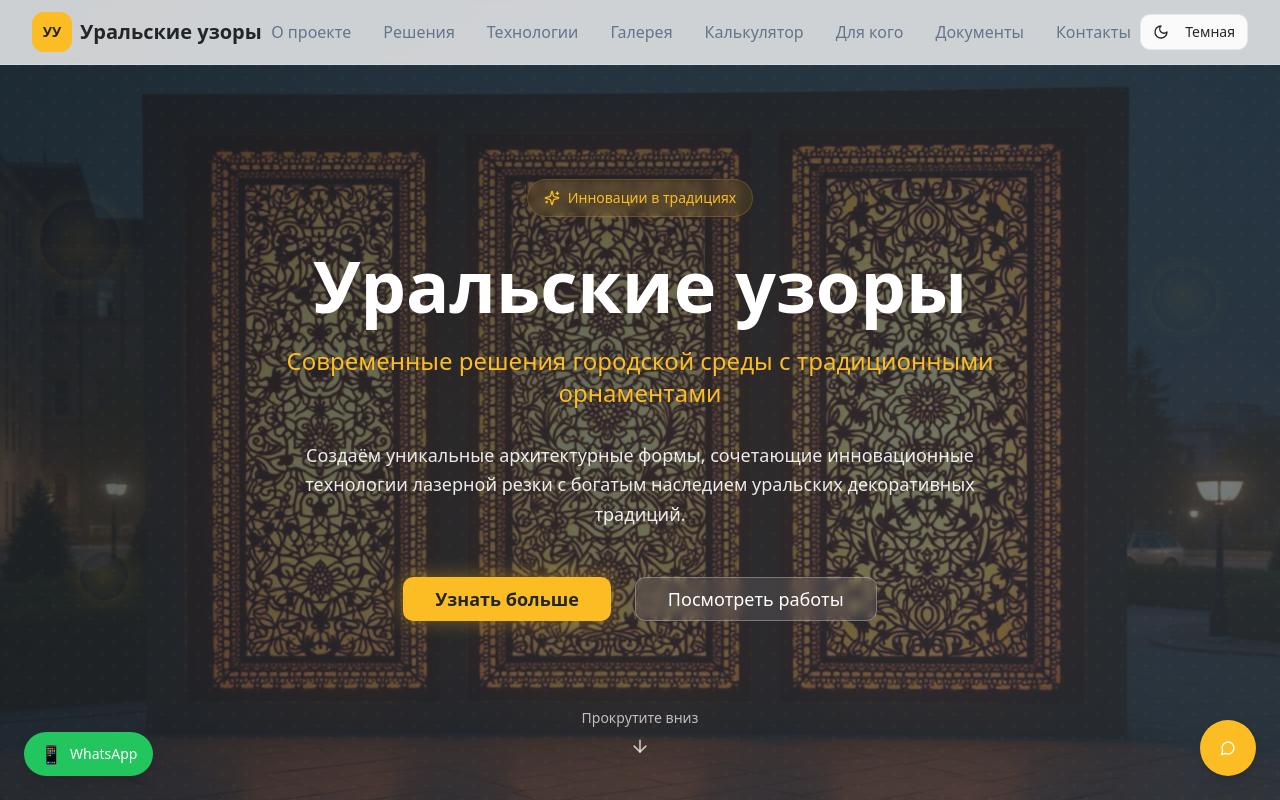
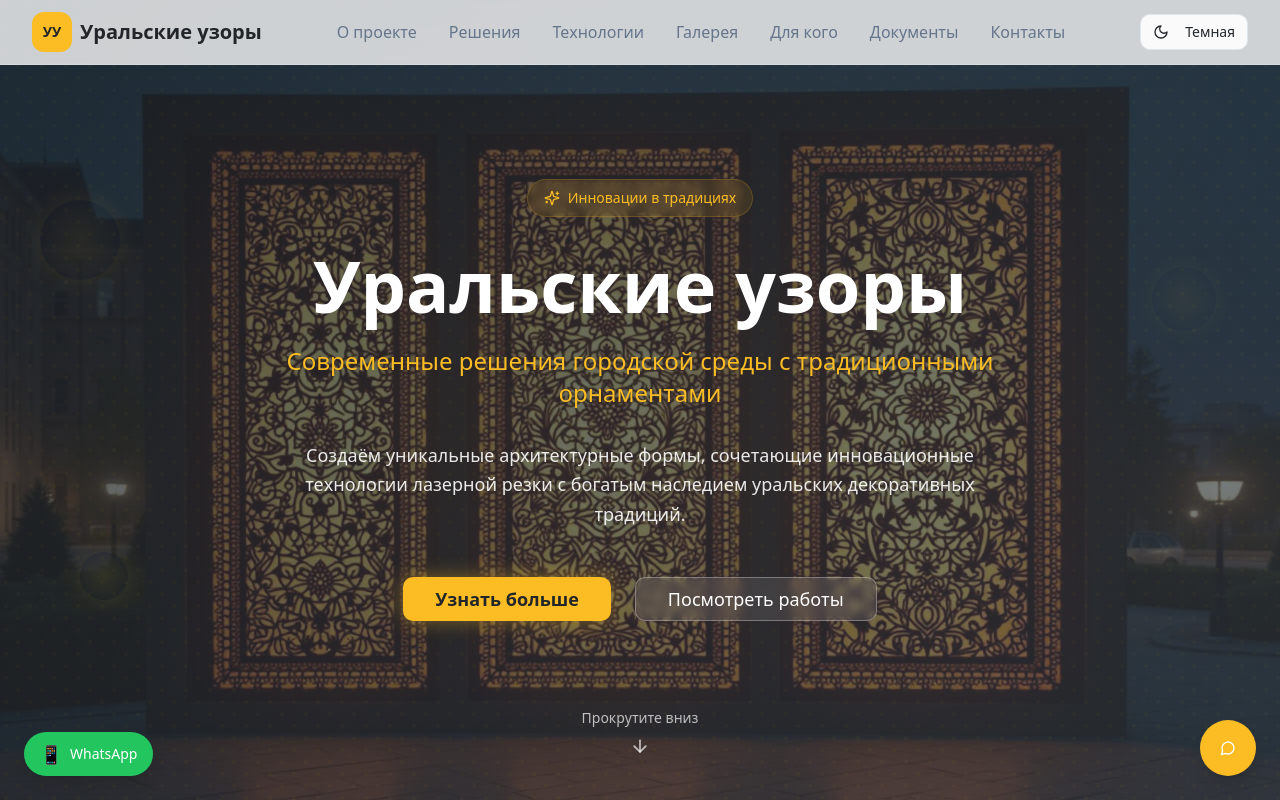
Before and after one commit to Kirill552/ural-patterns-magic-36, a React (Vite) app: page /#hero in a window 1280 px wide. Shown: the top 800 px of the page. Built offline with nearby package versions, Linux system fonts and the light colour scheme; a web font is replaced by a local one.

Commit message:
Скрыть калькулятор: убрать компонент и ссылки из навигации

```diff
--- a/src/components/Header.tsx
+++ b/src/components/Header.tsx
@@ -60,12 +60,12 @@ export const Header = () => {
             >
               {navigation.gallery}
             </button>
-            <button
+            {/* <button
               onClick={() => scrollToSection('calculator')}
               className="text-muted-foreground hover:text-foreground transition-colors"
             >
               {navigation.calculator}
-            </button>
+            </button> */}
             <button
               onClick={() => scrollToSection('clients')}
               className="text-muted-foreground hover:text-foreground transition-colors"
@@ -136,12 +136,12 @@ export const Header = () => {
               >
                 {navigation.gallery}
               </button>
-              <button
+              {/* <button
                 onClick={() => scrollToSection('calculator')}
                 className="text-left text-muted-foreground hover:text-foreground transition-colors py-2"
               >
                 {navigation.calculator}
-              </button>
+              </button> */}
               <button
                 onClick={() => scrollToSection('reviews')}
                 className="text-left text-muted-foreground hover:text-foreground transition-colors py-2"
--- a/src/pages/Index.tsx
+++ b/src/pages/Index.tsx
@@ -32,7 +32,7 @@ const Index = () => {
         <Solutions />
         <Technology />
         <Gallery />
-        <PriceCalculator />
+        {/* <PriceCalculator /> */}
         <Reviews />
         <Clients />
         <LegalInfo />
```
